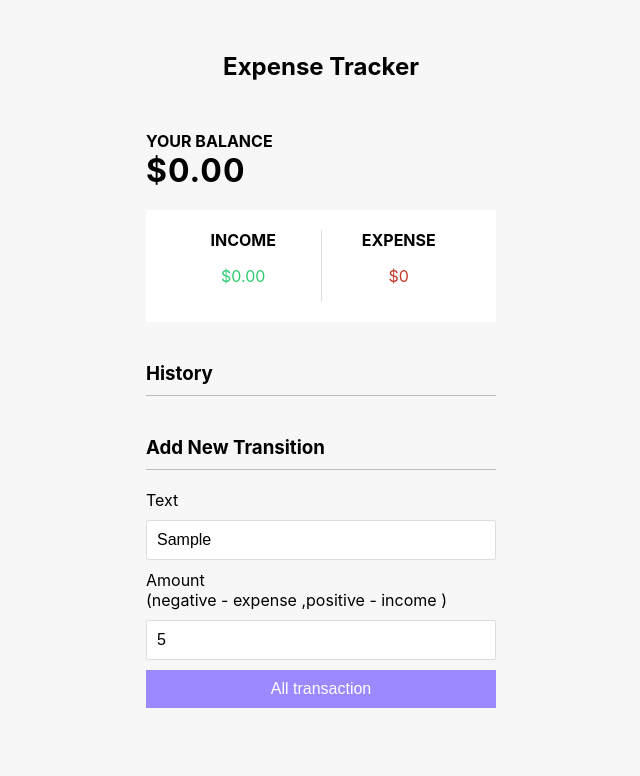
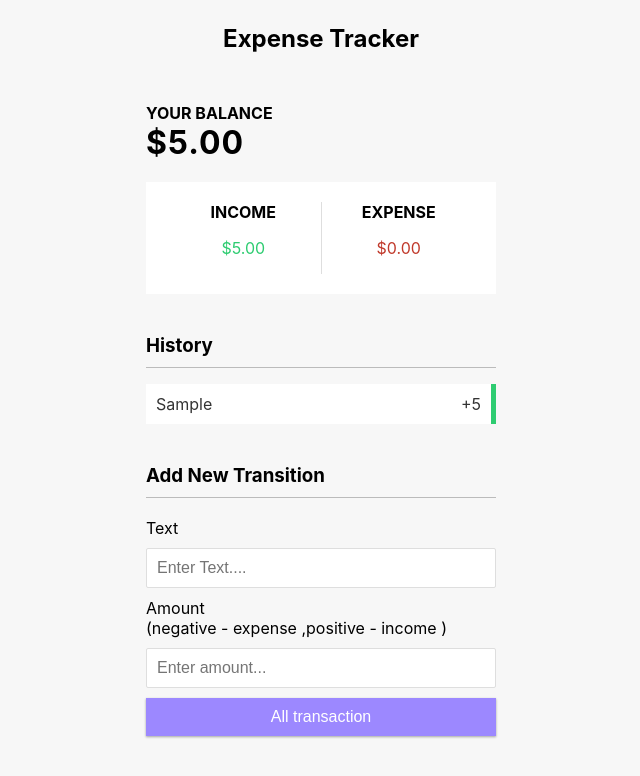
Before and after one commit to juhinagpure/Expense-Tracker, a plain HTML site: page index.html in a window 1280 px wide. Both pictures are taken after typing "Sample", "5" into the empty fields and a click on the button "All transaction". Shown: the whole page, without its empty margins (319-959 px from the left). Drawn offline with Linux system fonts and the light colour scheme.

Commit message:
made some changes in script

```diff
--- a/script.js
+++ b/script.js
@@ -1,3 +1,4 @@
+//1
 const balance = document.getElementById("balance");
 const money_plus = document.getElementById("money-plus");
 const money_minus = document.getElementById("money-minus");
@@ -5,53 +6,75 @@ const list = document.getElementById("list");
 const form = document.getElementById("form");
 const text = document.getElementById("text");
 const amount = document.getElementById("amount");
-
 // const dummyTransactions = [
-//   { id: 1, text: "flower", amount: -20 },
+//   { id: 1, text: "Flower", amount: -20 },
 //   { id: 2, text: "Salary", amount: 300 },
 //   { id: 3, text: "Book", amount: -10 },
 //   { id: 4, text: "Camera", amount: 150 },
 // ];
 
-let transactions = [];
+// let transactions = dummyTransactions;
 
-// Add Transactions
+//last
+const localStorageTransactions = JSON.parse(
+  localStorage.getItem("transactions")
+);
+
+let transactions =
+  localStorage.getItem("transactions") !== null ? localStorageTransactions : [];
+
+//5
+//Add Transaction
 function addTransaction(e) {
   e.preventDefault();
-  if (text.ariaValueMax.trim() === "" || amount.value.trim() === "") {
-    alert("please Enter Text And Value");
+  if (text.value.trim() === "" || amount.value.trim() === "") {
+    alert("please add text and amount");
   } else {
     const transaction = {
-      id: generateId(),
+      id: generateID(),
       text: text.value,
       amount: +amount.value,
     };
+
     transactions.push(transaction);
+
     addTransactionDOM(transaction);
     updateValues();
+    updateLocalStorage();
     text.value = "";
     amount.value = "";
   }
 }
-//Generate id
-function generateId() {
-  return Math.floor(Math.random() * 100000000);
+
+//5.5
+//Generate Random ID
+function generateID() {
+  return Math.floor(Math.random() * 1000000000);
 }
 
+//2
+
+//Add Trasactions to DOM list
 function addTransactionDOM(transaction) {
+  //GET sign
   const sign = transaction.amount < 0 ? "-" : "+";
   const item = document.createElement("li");
 
+  //Add Class Based on Value
   item.classList.add(transaction.amount < 0 ? "minus" : "plus");
 
   item.innerHTML = `
-  ${transaction.text}<span>${sign}${Math.abs(transaction.amount)}</span>
-  <button class="delete-btn" onclick="">X</button>
-  `;
-
+      ${transaction.text} <span>${sign}${Math.abs(transaction.amount)}</span>
+      <button class="delete-btn" onclick="removeTransaction(${
+        transaction.id
+      })">x</button>
+      `;
   list.appendChild(item);
 }
-//Update UpdateValues
+
+//4
+
+//Update the balance income and expence
 function updateValues() {
   const amounts = transactions.map((transaction) => transaction.amount);
   const total = amounts.reduce((acc, item) => (acc += item), 0).toFixed(2);
@@ -59,14 +82,31 @@ function updateValues() {
     .filter((item) => item > 0)
     .reduce((acc, item) => (acc += item), 0)
     .toFixed(2);
-  const expense =
+  const expense = (
     amounts.filter((item) => item < 0).reduce((acc, item) => (acc += item), 0) *
-    -(1).toFixed(2);
+    -1
+  ).toFixed(2);
 
   balance.innerText = `$${total}`;
   money_plus.innerText = `$${income}`;
   money_minus.innerText = `$${expense}`;
 }
+
+//6
+
+//Remove Transaction by ID
+function removeTransaction(id) {
+  transactions = transactions.filter((transaction) => transaction.id !== id);
+  updateLocalStorage();
+  Init();
+}
+//last
+//update Local Storage Transaction
+function updateLocalStorage() {
+  localStorage.setItem("transactions", JSON.stringify(transactions));
+}
+
+//3
 
 //Init App
 function Init() {
@@ -74,6 +114,7 @@ function Init() {
   transactions.forEach(addTransactionDOM);
   updateValues();
 }
+
 Init();
 
 form.addEventListener("submit", addTransaction);
--- a/style.css
+++ b/style.css
@@ -84,10 +84,11 @@ input[type="number"] {
   padding: 10px;
   width: 100%;
 }
+
 .btn {
   cursor: pointer;
   background-color: #9c88ff;
-  box-shadow: var(--box--shadow);
+  box-shadow: var(--box-shadow);
   color: #fff;
   border: 0;
   display: block;
@@ -96,15 +97,18 @@ input[type="number"] {
   padding: 10px;
   width: 100%;
 }
+
 .btn:focus,
 .delete-btn:focus {
   outline: 0;
 }
+
 .list {
   list-style-type: none;
   padding: 0;
   margin-bottom: 40px;
 }
+
 .list li {
   background-color: #fff;
   box-shadow: var(--box--shadow);
@@ -115,12 +119,15 @@ input[type="number"] {
   padding: 10px;
   margin: 10px 0;
 }
-list li.plus {
+
+.list li.plus {
   border-right: 5px solid #2ecc71;
 }
+
 .list li.minus {
   border-right: 5px solid #c0392b;
 }
+
 .delete-btn {
   cursor: pointer;
   background-color: #e74c3c;
@@ -136,6 +143,7 @@ list li.plus {
   opacity: 0;
   transition: opacity 0.3s ease;
 }
+
 .list li:hover .delete-btn {
   opacity: 1;
 }
```
Also changed, not shown: index.html (+2 -1 lines).
